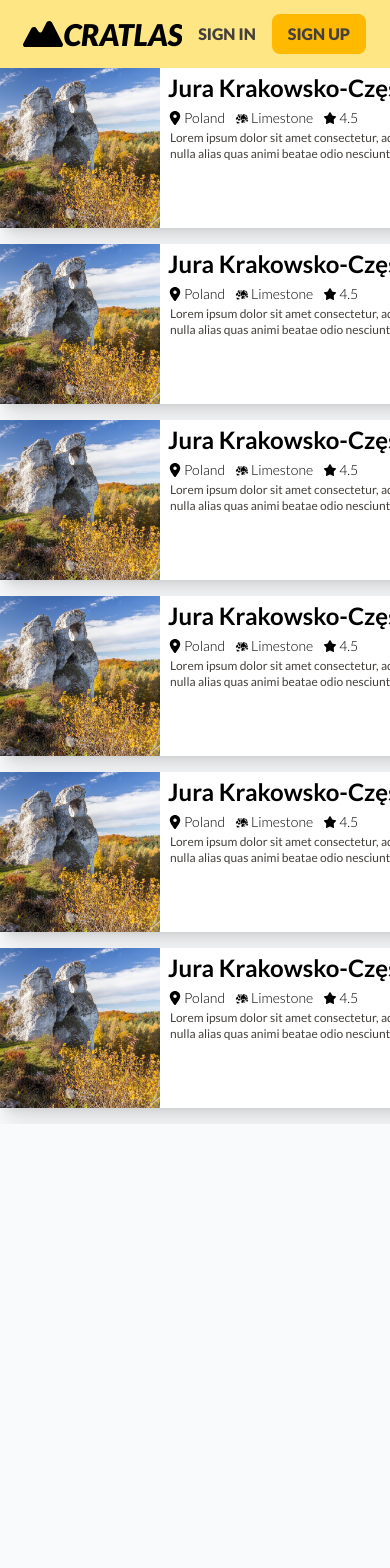
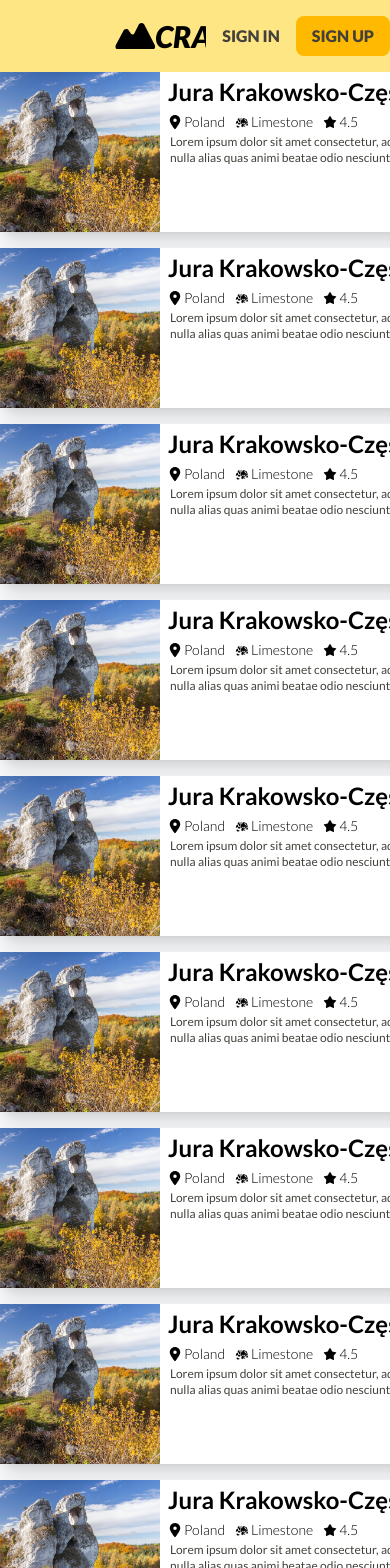
Before and after one commit to Jnwyk/Cratlas, a React (Vite) app: page / in a window 390 px wide. Shown: the top 1568 px of the page. Before the commit the page ends 1124 px from the top, so only its background shows below. Built offline with nearby package versions, Linux system fonts and the light colour scheme; a web font is replaced by a local one.

Commit message:
responsive header on scroll up and down

```diff
--- a/src/Header.tsx
+++ b/src/Header.tsx
@@ -1,16 +1,39 @@
 import Button from "./UI/Button";
 import Logo from "../assets/climbing-4-svgrepo-com.svg";
+import { useEffect, useState } from "react";
 
 function Header() {
+  const [scrolled, setScrolled] = useState(true);
+
+  useEffect(() => {
+    let lastScrollY = window.scrollY;
+
+    const onScroll = () => {
+      if (window.scrollY < lastScrollY && lastScrollY - window.scrollY > 2) {
+        setScrolled(true);
+      } else if (
+        window.scrollY > lastScrollY &&
+        window.scrollY > 50 &&
+        lastScrollY - window.scrollY < -2
+      ) {
+        setScrolled(false);
+      }
+      lastScrollY = window.scrollY;
+    };
+
+    window.addEventListener("scroll", onScroll);
+    return () => window.removeEventListener("scroll", onScroll);
+  });
+
   return (
     <header
       id="header"
-      className="flex justify-between items-center bg-amber-200 h-per-8 sticky top-0"
+      className="flex-center-hor justify-between bg-amber-200 sticky top-0 pt-[1rem] pb-[1rem]"
     >
       <div id="header-left-section" className="relative left-6"></div>
       <div
         id="header-center-section"
-        className="flex justify-center items-center"
+        className="flex justify-center items-center absolute left-[50%] translate-x-[-50%]"
       >
         <img
           id="header-logo-image"
@@ -18,12 +41,20 @@ function Header() {
           alt="Cratlas Logo"
           className="w-10 h-10 "
         />
-        <h3 id="header-logo-text" className="font-extrabold italic text-3xl ">
+        <h3 id="header-logo-text" className="font-extrabold italic text-3xl">
           CRATLAS
         </h3>
       </div>
-      <div id="header-right-section" className="relative right-6">
-        <Button id="header" className="bg-amber-200 text-[var(--primary-text)]">
+      <div
+        id="header-right-section"
+        className={`relative right transition-all duration-800 ease ${
+          scrolled ? "opacity-100 max-h-20" : "opacity-0 max-h-0"
+        }`}
+      >
+        <Button
+          id="header"
+          className="bg-amber-200 text-[var(--primary-text)] "
+        >
           SIGN IN
         </Button>
         <Button id="header" className="bg-amber-400 text-[var(--primary-text)]">
--- /dev/null
+++ b/src/UI/Input.tsx
@@ -0,0 +1,19 @@
+import type { ChangeEvent } from "react";
+
+interface InputProps {
+  id: string;
+  placeholder: string;
+  onChange: (event: ChangeEvent<HTMLInputElement>) => void;
+}
+
+function Input({ id, placeholder, onChange }: InputProps) {
+  return (
+    <input
+      id={`input-${id}`}
+      placeholder={placeholder}
+      onChange={(event) => onChange(event)}
+    />
+  );
+}
+
+export default Input;
--- a/src/index.css
+++ b/src/index.css
@@ -8,7 +8,7 @@
 html,
 body,
 #root {
-  height: 100%;
+  /* height: 100%; */
   background-color: #f9fafb;
   font-family: "Lato", sans-serif;
   cursor: default;
@@ -19,9 +19,29 @@ body,
   --primary-text: #44403b;
 }
 
-@utility h-per-8 {
-  height: 8%;
+@utility flex-center {
+  display: flex;
+  justify-content: center;
+  align-items: center;
 }
+
+@utility flex-center-hor {
+  display: flex;
+  align-items: center;
+}
+
+@utility flex-center-ver {
+  display: flex;
+  justify-content: center;
+}
+
+/* @utility h-per-4 {
+  height: 1rem;
+}
+
+@utility h-per-3 {
+  height: 0.8rem;
+} */
 
 /* Default utility for button */
 @utility p-button {
--- a/src/main.tsx
+++ b/src/main.tsx
@@ -3,7 +3,9 @@ import CardList from "./CardList";
 function Main() {
   return (
     <main>
-      <CardList crags={[43, 55, 66, 27, 65, 23]} />
+      <CardList
+        crags={[43, 55, 66, 27, 65, 23, 34, 73, 11, 12, 44, 7, 1, 22]}
+      />
     </main>
   );
 }
```
